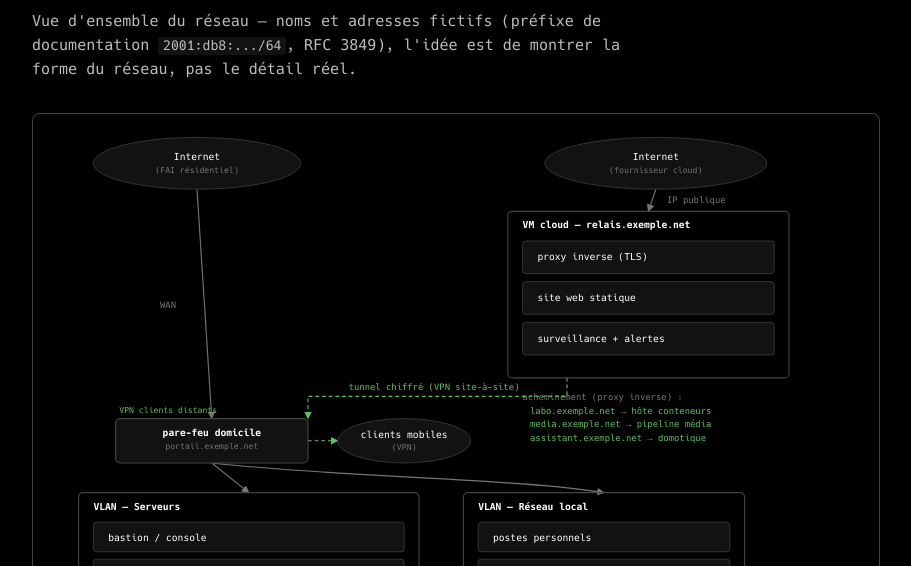
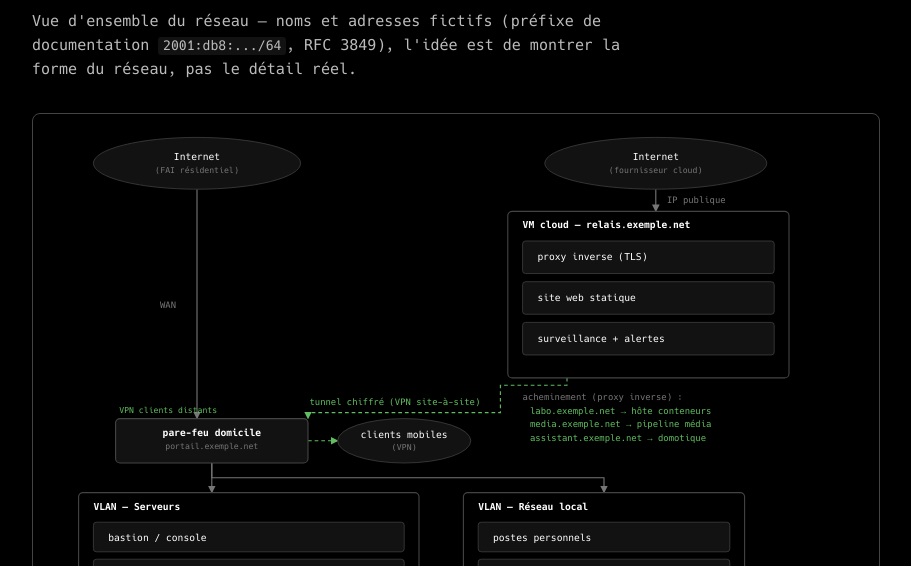
Before and after one commit to ludorl82/labodeludo.dev, an Astro site: page /architecture in a window 1280 px wide. Shown: the part 234-800 px from the top of the page, without its empty margins (184-1095 px from the left). Built offline with nearby package versions, Linux system fonts and the light colour scheme; Astro itself is replaced by a stand-in of ours.

Commit message:
Make architecture diagram connectors orthogonal, fix tunnel label overlap
Every connector is now straight or a right-angle jog instead of a
diagonal/curve. The tunnel connector is also rerouted around the
Cloud VM's routing note text, and its label moved so neither
overlaps the line anymore.

```diff
--- a/src/pages/architecture.astro
+++ b/src/pages/architecture.astro
@@ -34,18 +34,18 @@ import FrigateDetectorDiagram from "../components/FrigateDetectorDiagram.astro";
         </marker>
       </defs>
 
-      <!-- structural connectors -->
+      <!-- structural connectors (orthogonal: straight where the target lines up, right-angle jogs otherwise) -->
       <g class="conn" fill="none" stroke="var(--text-faint)" stroke-width="1.5">
-        <path d="M200,80 L220,390" marker-end="url(#arrow)" />
-        <path d="M820,80 L810,110" marker-end="url(#arrow)" />
-        <path d="M220,450 L270,490" marker-end="url(#arrow)" />
-        <path d="M220,450 C 400,470 620,470 750,490" marker-end="url(#arrow)" />
+        <path d="M200,80 V390" marker-end="url(#arrow)" />
+        <path d="M820,80 V110" marker-end="url(#arrow)" />
+        <path d="M220,450 V490" marker-end="url(#arrow)" />
+        <path d="M220,450 V470 H750 V490" marker-end="url(#arrow)" />
       </g>
 
-      <!-- live / encrypted connectors (kept short, routed through open space only) -->
+      <!-- live / encrypted connectors (routed clear of the Cloud VM's routing note and the tunnel label) -->
       <g class="conn-live" fill="none" stroke="var(--accent-live)" stroke-width="1.5" stroke-dasharray="5 4">
-        <path d="M700,335 L700,360 L350,360 L350,390" marker-end="url(#arrow-live)" />
-        <path d="M350,420 L390,420" marker-end="url(#arrow-live)" />
+        <path d="M700,335 V345 H610 V382 H350 V390" marker-end="url(#arrow-live)" />
+        <path d="M350,420 H390" marker-end="url(#arrow-live)" />
       </g>
 
       <!-- connector labels -->
@@ -55,7 +55,7 @@ import FrigateDetectorDiagram from "../components/FrigateDetectorDiagram.astro";
       </g>
       <g class="conn-label" font-family="var(--font-mono)" font-size="12" fill="var(--accent-live)">
         <a class="node-link" href="/inventaire/pare-feu/">
-          <text x="405" y="352">tunnel chiffré (VPN site-à-site)</text>
+          <text x="352" y="371">tunnel chiffré (VPN site-à-site)</text>
         </a>
         <a class="node-link" href="/inventaire/clients-mobiles/">
           <text x="95" y="382" font-size="11">VPN clients distants</text>
```
